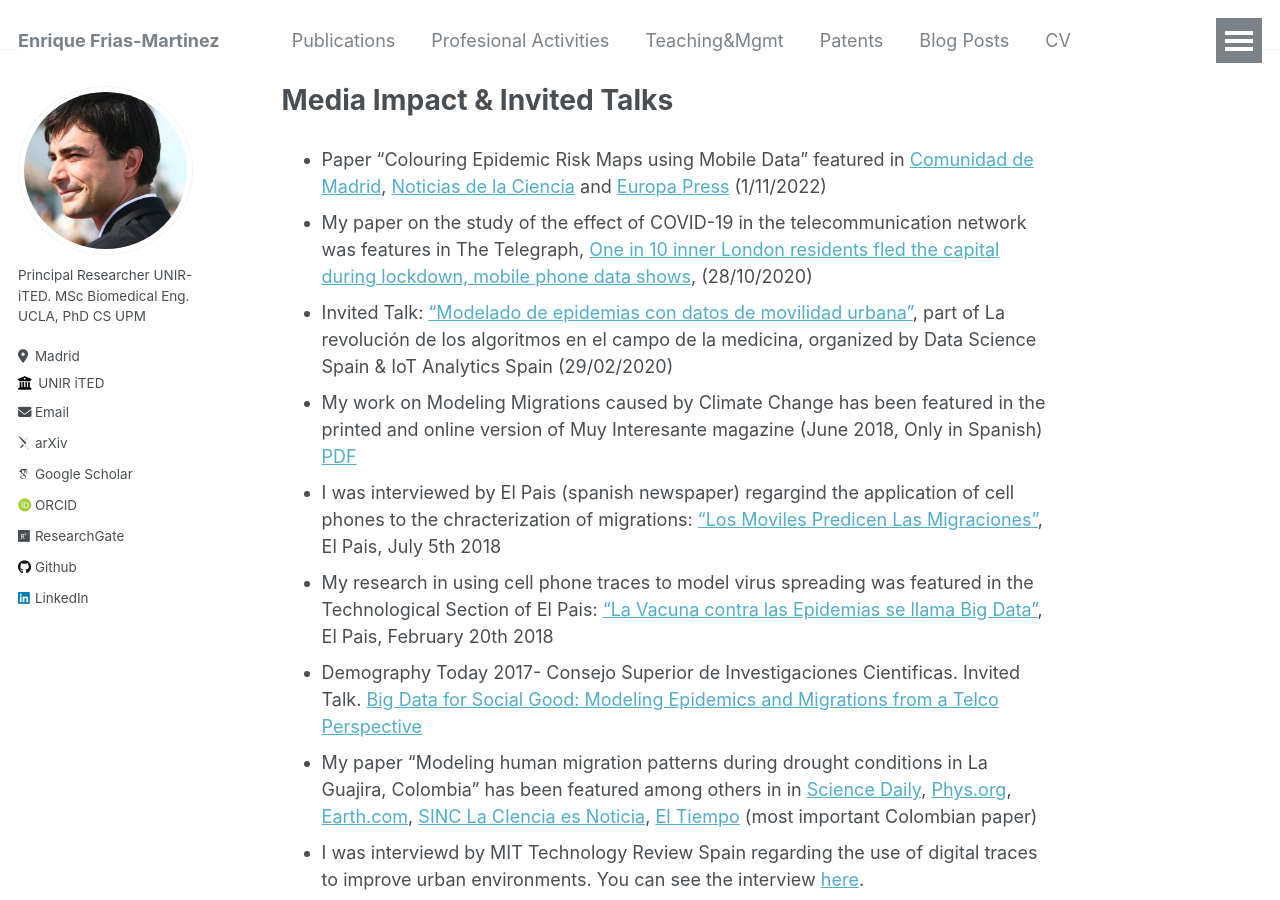
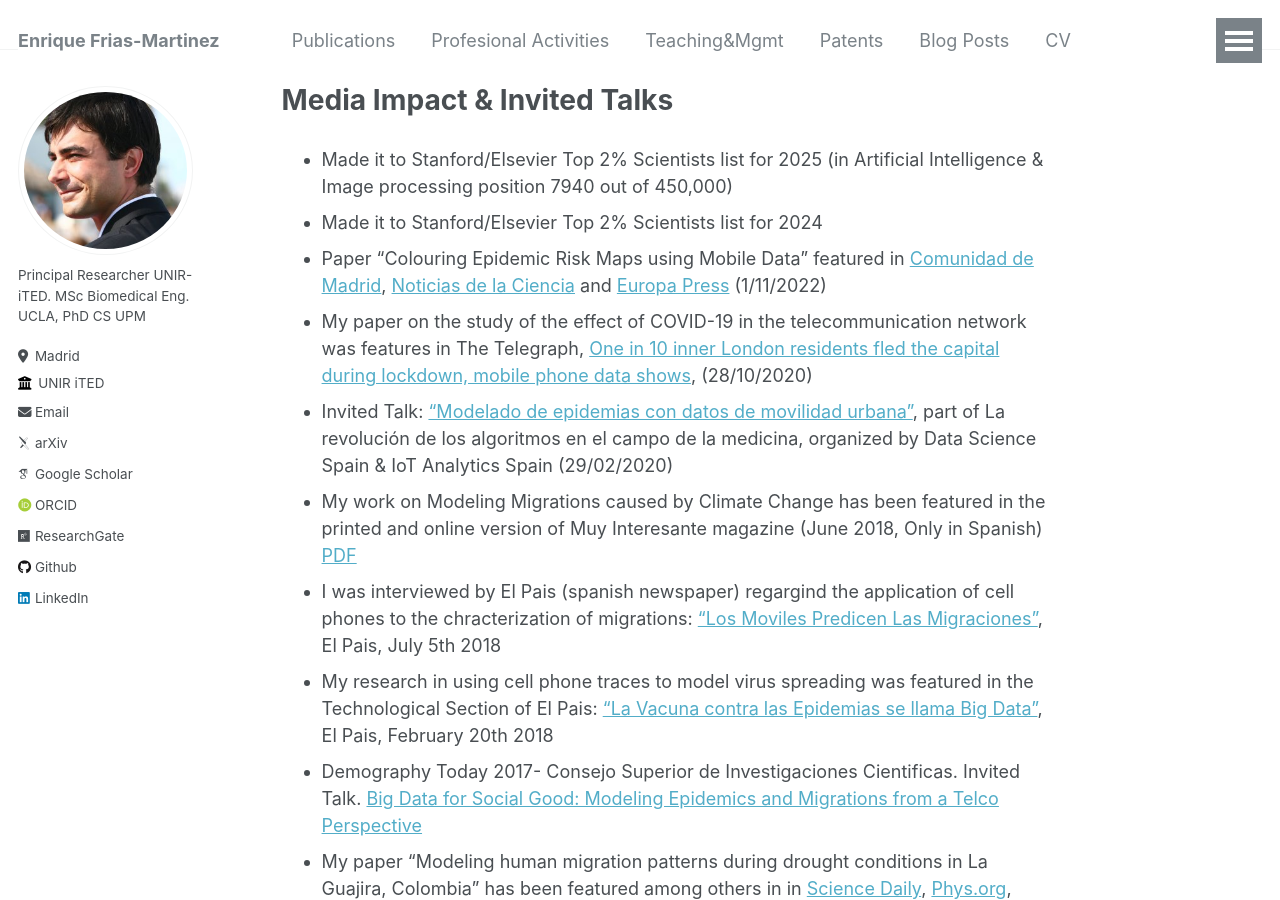
Before and after one commit to ENriqueFRiasM/enriquefriasm.github.io, a Jekyll site: the page built from _pages/markdown.md, in a window 1280 px wide and 900 px high. Built offline with Jekyll 4.4.1, drawn with Linux system fonts in a browser that asks for light colours; some web fonts are replaced.

Commit message:
Update markdown.md

```diff
--- a/_pages/markdown.md
+++ b/_pages/markdown.md
@@ -7,6 +7,8 @@ redirect_from:
   - /markdown.html
 ---
 
+* Made it to Stanford/Elsevier Top 2% Scientists list for 2025 (in Artificial Intelligence & Image processing position 7940 out of 450,000)
+*  Made it to Stanford/Elsevier Top 2% Scientists list for 2024
 * Paper "Colouring Epidemic Risk Maps using Mobile Data" featured in [Comunidad de Madrid](https://www.comunidad.madrid/noticias/2022/11/01/comunidad-madrid-investiga-metodo-desarrollar-mapas-riesgo-epidemico-eficientes), [Noticias de la Ciencia](https://noticiasdelaciencia.com/art/45218/datos-del-uso-de-telefonia-movil-para-evaluar-la-propagacion-de-epidemias) and [Europa Press](https://www.europapress.es/madrid/noticia-imdea-investiga-metodo-datos-red-movil-desarrollar-mapas-riesgo-epidemico-eficientes-20221101134911.html) (1/11/2022)
 * My paper on the study of the effect of COVID-19 in the telecommunication network was features in The Telegraph,  [One in 10 inner London residents fled the capital during lockdown, mobile phone data shows](https://www.telegraph.co.uk/technology/2020/10/28/one-10-inner-london-residents-left-home-lockdown-mobile-phone/), (28/10/2020)
 * Invited Talk: ["Modelado de epidemias con datos de movilidad urbana"](https://telefonicatech.com/blog/meetups-2020-la-revolucion-de-los-algoritmos-en-el-campo-de-la-medicina), part of La revolución de los algoritmos en el campo de la medicina, organized by Data Science Spain & IoT Analytics Spain (29/02/2020)
```
